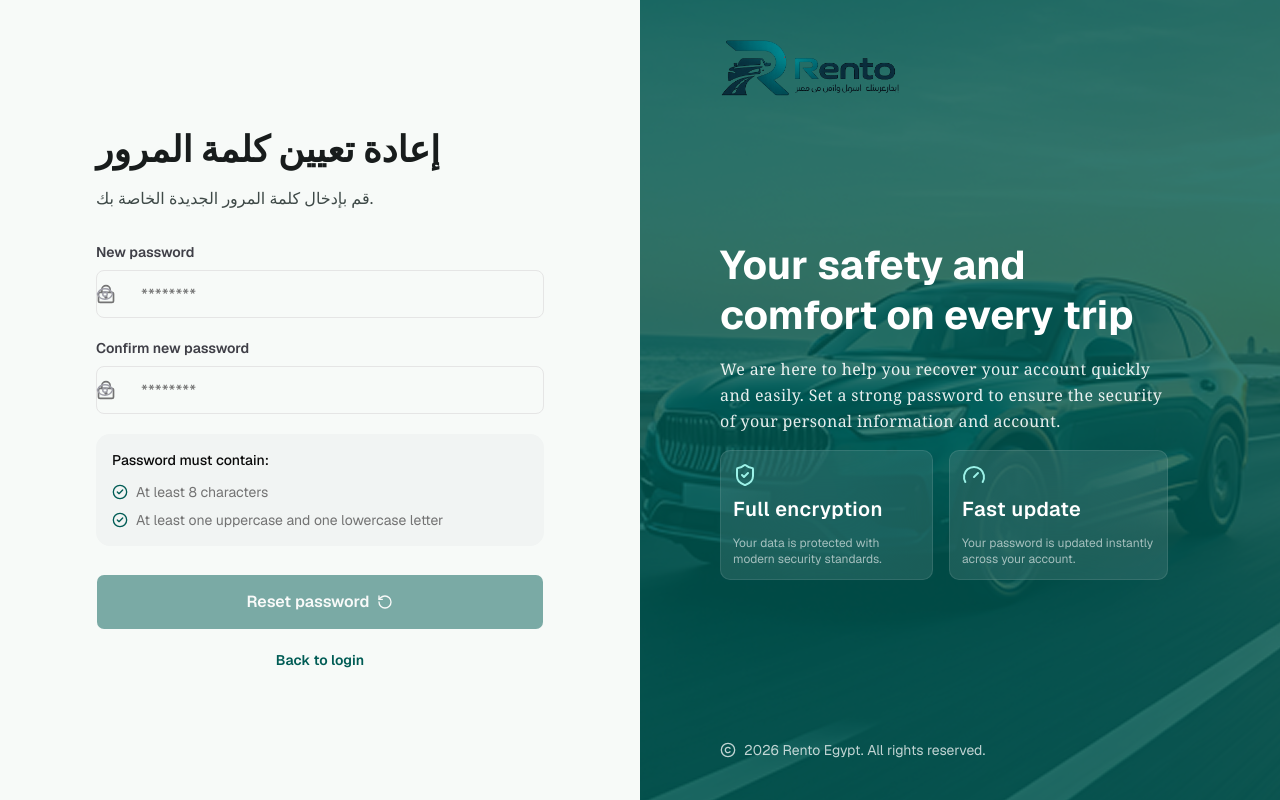
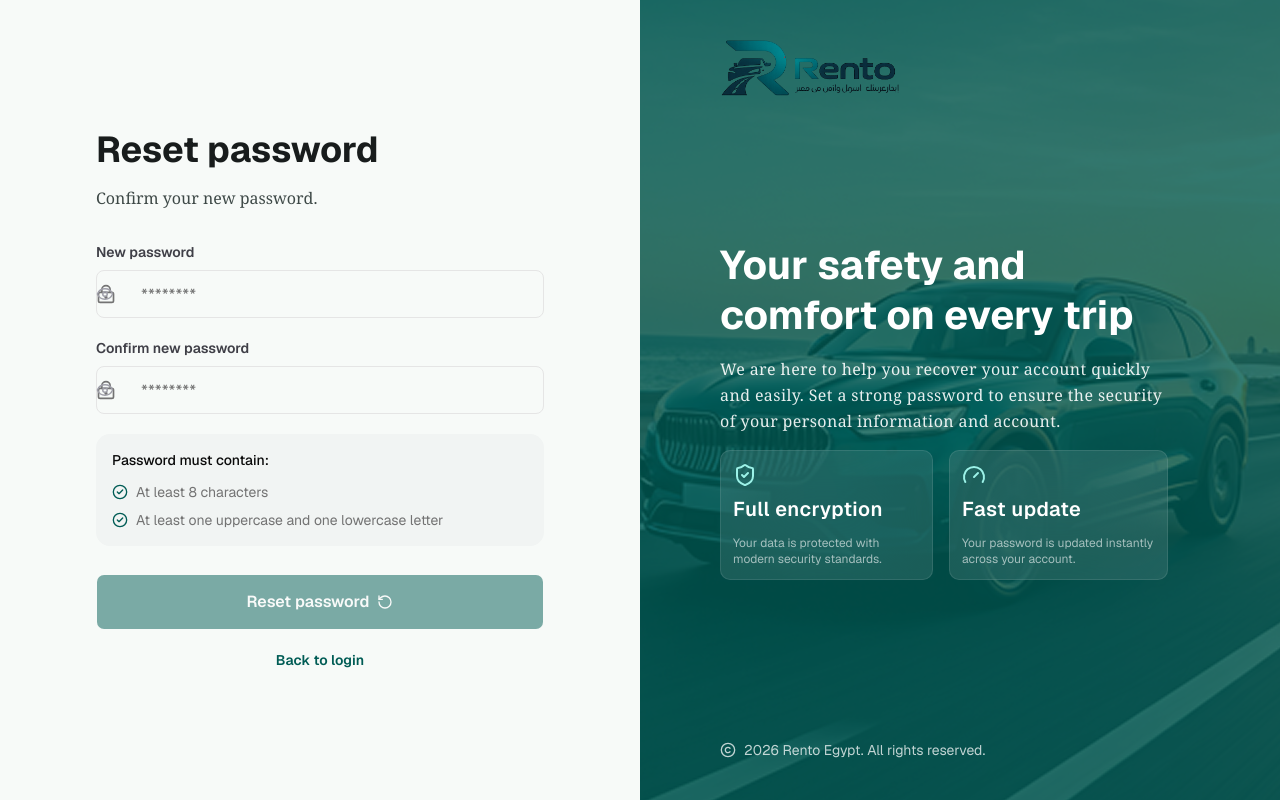
Before and after one commit to Cars-Rental/CarRental1, a Next.js app in the folder frontend/: page /en/reset-password in a window 1280 px wide. Built offline with nearby package versions, Linux system fonts and the light colour scheme; no server answers.

Commit message:
fix: locale in resest password page

```diff
--- a/frontend/src/app/[locale]/(auth)/reset-password/page.tsx
+++ b/frontend/src/app/[locale]/(auth)/reset-password/page.tsx
@@ -1,14 +1,18 @@
+import { getTranslations } from "next-intl/server";
+
 import {
   AuthLayout,
   ResetPasswordForm,
   ResetPasswordVisualContent,
 } from "@/features/auth/components";
-export default function ResetPasswordPage() {
+
+export default async function ResetPasswordPage() {
+    const t = await getTranslations("Auth.resetPassword");
 
   return (
     <AuthLayout
-      title="إعادة تعيين كلمة المرور"
-      subtitle="قم بإدخال كلمة المرور الجديدة الخاصة بك."
+      title={t("title1")}
+      subtitle= {t("subtitle1")}
       visualSide="right"
       visualContent={<ResetPasswordVisualContent />}
     >
--- a/frontend/src/messages/ar.json
+++ b/frontend/src/messages/ar.json
@@ -104,6 +104,8 @@
     },
     "resetPassword": {
       "title": "أمانك وراحتك في كل رحلة",
+      "title1": "إعادة تعيين كلمة المرور",
+      "subtitle1": "قم بإدخال كلمة المرور الجديدة الخاصة بك.",
       "formTitle": "إعادة تعيين كلمة المرور",
       "subtitle": "أنشئ كلمة مرور قوية جديدة لحسابك",
       "description": "نحن هنا لمساعدتك على استعادة حسابك بسرعة وسهولة. اختر كلمة مرور قوية لحماية بياناتك ومعلوماتك الشخصية.",
--- a/frontend/src/messages/en.json
+++ b/frontend/src/messages/en.json
@@ -104,8 +104,10 @@
     },
     "resetPassword": {
       "title": "Your safety and comfort on every trip",
+      "title1": "Reset password",
       "formTitle": "Reset password",
       "subtitle": "Create a new strong password for your account",
+      "subtitle1": "Confirm your new password.",
       "description": "We are here to help you recover your account quickly and easily. Set a strong password to ensure the security of your personal information and account.",
       "password": "New password",
       "confirmPassword": "Confirm new password",
```
Also changed, not shown: 2 other files (tests, documents, lock files or other folders).
